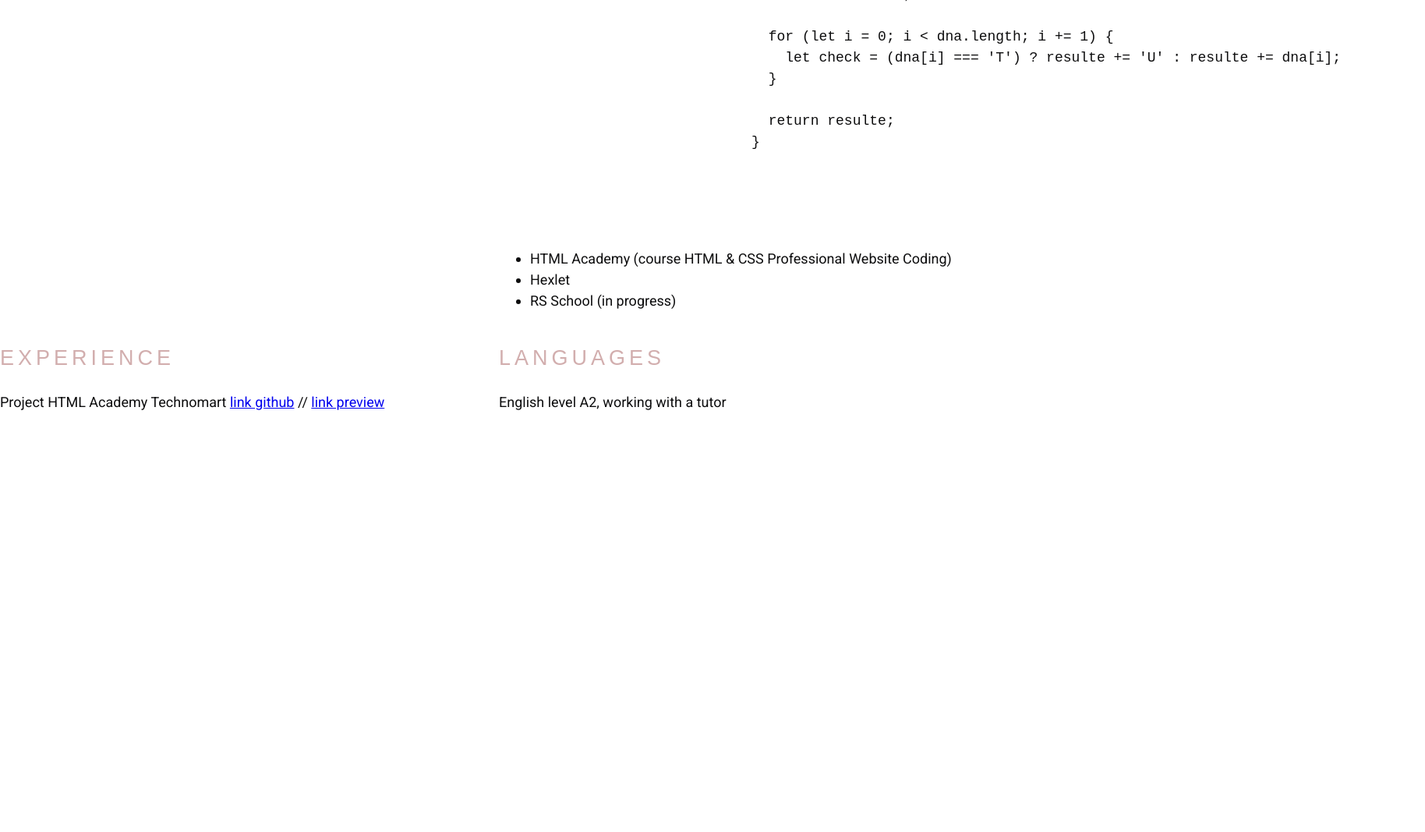
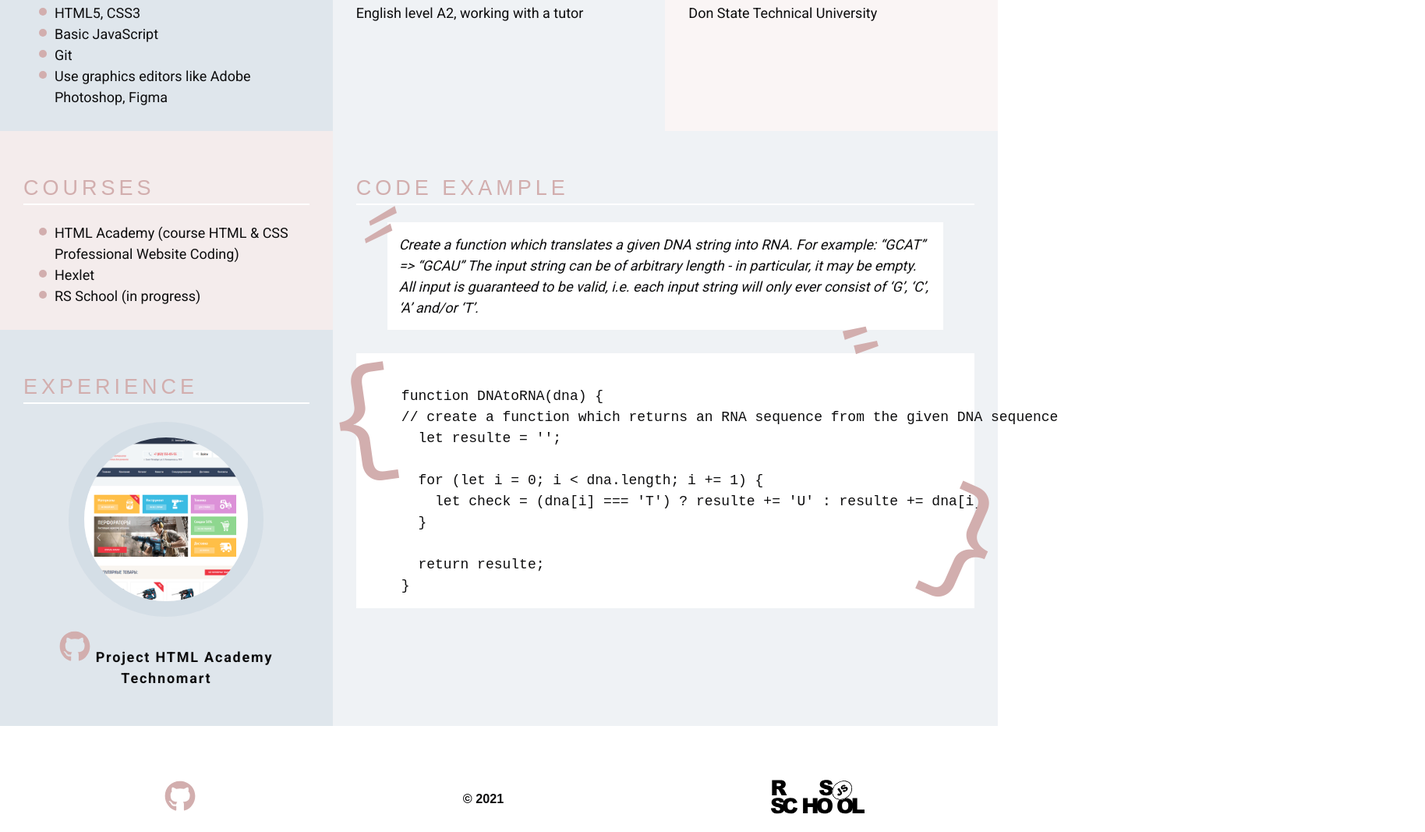
Before and after one commit to thedreamwalker/rsschool-cv, a plain HTML site: page index.html in a window 1280 px wide. Shown: the part 1173-2240 px from the top of the page at 78% size, 1828 px wide, since content can reach past the window. Before the commit the page ends 1720 px from the top, so only its background shows below. Drawn offline with Linux system fonts and the light colour scheme; a web font is replaced by a local one.

Commit message:
feat: final styling

```diff
--- a/css/style.css
+++ b/css/style.css
@@ -1,11 +1,80 @@
 :root {
-  --text-basic-color: rgba(13, 13, 14, 1);
-  --decorate-neutral-color: rgba(123,151,175,0.1);
-  --decorate-light-color: rgb(210, 174, 174, 1);
+  --background-basic-color: rgb(255, 255, 255);
+  --text-basic-color: rgb(13, 13, 14);
+  --decorate-neutral-color: rgba(123, 151, 175, 0.1);
+  --decorate-light-color: rgb(210, 174, 174);
+  --one-section-color: rgb(223, 230, 236);
+  --two-section-color: rgb(239, 242, 245);
+  --three-section-color: rgb(250, 245, 245);
+  --four-section-color: rgb(244 236 236);
 }
 
 * {
     box-sizing: border-box;
+  }
+
+  blockquote {
+    position: relative;
+    padding: 15px;
+    font-style: italic;
+    background-color: var(--background-basic-color);
+  }
+
+  blockquote::before,
+  blockquote::after {
+    position: absolute;
+    width: 10px;
+    height: 10px;
+    font-size: 120px;
+    color: var(--decorate-light-color);
+  }
+
+  blockquote::before {
+    content: '\301E';
+    top: -50px;
+    left: -50px;
+  }
+
+  blockquote::after {
+    content: '\301F';
+    bottom: -70px;
+    right: 0px;
+    transform: rotate(128deg);
+    z-index: 1;
+  }
+
+  pre {
+    position: relative;
+    margin: 30px 0;
+    padding: 15px;
+    background-color: var(--background-basic-color);
+  }
+
+  code::before,
+  code::after {
+    position: absolute;
+    width: 10px;
+    height: 10px;
+    font-size: 9em;
+    color: var(--decorate-light-color);
+  }
+
+  code::before {
+    content: '\007B';
+    top: -25px;
+    left: -55px;
+    transform: rotate(352deg);
+  }
+
+  code::after {
+    content: '\007D';
+    bottom: 200px;
+    right: 0px;
+    transform: rotate(24deg);
+  }
+
+  ul {
+    margin: 0;
   }
 
   html {
@@ -41,14 +110,27 @@
     margin: 0 auto;
   }
 
+  .header {
+    margin-bottom: 30px;
+    background-color: var(--background-basic-color);
+  }
+
   .main-container {
     display: flex;
     justify-content: center;
     flex-wrap: wrap;
   }
 
+  .nav {
+    width: 80%;
+    margin: 0 auto;
+    background-color: var(--background-basic-color);
+  }
+
   .nav-list {
     display: flex;
+    justify-content: space-around;
+    margin: 0;
     padding: 0 20px;
     line-height: 50px;
     transition: .3s;
@@ -57,16 +139,30 @@
   }
 
   .nav-item a {
-    color: red;
+    background-color: var(--background-basic-color);
+    padding: 5px 10px;
+    font-family: 'Cuprum', sans-serif;
+    font-size: 1.1em;
+    color: var(--decorate-light-color);
+    text-transform: uppercase;
+    letter-spacing: 2px;
+    text-decoration: none;
+    transition: all .9s;
+  }
+
+  .nav-item a:hover {
+  background-color: var(--two-section-color);
+  transition: all .9s;
+  }
+
+  .section-one-block:not(:first-child),
+  .section-info-block {
+    background-color: var(--background-basic-color);
+    padding: 30px;
   }
 
   .section-one-block {
     width: 70%;
-  }
-
-  .section-two-block,
-  .section {
-    width: 50%;
   }
 
   @media (max-width: 768px) {
@@ -75,16 +171,29 @@
     }
   }
 
-  .section-item a {
-    color: #829985;
-    text-decoration: none;
-    transition: color 0.5s;
-  }
-  .section-item a:hover {
-    color: #4d2323;
+  .info-block {
+    display: grid;
+    grid-template-columns: 1fr 1fr 1fr;
+    margin: 50px 0;
   }
 
-  .profile img {
+  .section-info-block:nth-of-type(4n+1) {
+    background-color: var(--one-section-color);
+  }
+
+  .section-info-block:nth-of-type(4n+2) {
+    background-color: var(--two-section-color);
+  }
+
+  .section-info-block:nth-of-type(4n+3) {
+    background-color: var(--three-section-color);
+  }
+
+  .section-info-block:nth-of-type(4n+4) {
+    background-color: var(--four-section-color);
+  }
+
+  .big-img {
     display: block;
     margin: 0 auto;
     width: 250px;
@@ -93,7 +202,7 @@
     transition: border 0.5s;
   }
 
-  .profile img:hover {
+  .big-img:hover {
     border: 0px solid var(--decorate-neutral-color);
     transition: border 0.5s;
   }
@@ -121,4 +230,97 @@
     text-transform: uppercase;
     letter-spacing: 5px;
     color: var(--decorate-light-color);
+    border-bottom: 2px solid var(--background-basic-color);
   }
+
+  .contacts-list {
+    display: flex;
+    height: 50px;
+  }
+
+  .contacts-list li {
+    margin-right: 70px;
+    list-style: none;
+  }
+
+  .contacts-list a {
+    width: 40px;
+    height: 40px;
+  }
+  .contacts-list a::before {
+    content: "";
+    position: absolute;
+    width: 40px;
+    height: 40px;
+    transition: all .6s cubic-bezier(.64,.51,.55,1.56) 0s;
+  }
+
+  .contacts-list a:hover::before {
+    transform: rotateY(-180deg);
+  }
+
+  .contacts-list .email::before {
+    background: url(../assets/svg/envelope-open-text-solid.svg) center no-repeat;
+  }
+
+  .contacts-list .telegram::before {
+    background: url(../assets/svg/telegram-plane-brands.svg) center no-repeat;
+  }
+
+  .contacts-list .discord::before {
+    background: url(../assets/svg/discord-brands.svg) center no-repeat;
+  }
+
+  .code-block {
+    grid-column: 2/4;
+    grid-row: 2/4;
+  }
+
+  .section-info-block ul {
+    list-style: none;
+  }
+
+  .section-info-block li {
+    position: relative;
+  }
+
+  .section-info-block li::before {
+    content: "";
+    position: absolute;
+    top: 7px;
+    left: -20px;
+    width: 10px;
+    height: 10px;
+    border-radius: 50%;
+    background-color: var(--decorate-light-color);
+  }
+
+  .projects-block p {
+    font-weight: bold;
+    letter-spacing: 0.1em;
+    text-align: center;
+  }
+
+  .projects-block p img,
+  .footer-list img {
+    transition: all .6s cubic-bezier(.64,.51,.55,1.56) 0s;
+  }
+
+  .projects-block p img:hover,
+  .footer-list img:hover {
+    transform: rotateY(-180deg);
+  }
+
+  .footer {
+    background-color: var(--background-basic-color);
+    font-family: 'Cuprum', sans-serif;
+    font-size: 0.9em;
+    font-weight: 600;
+  }
+
+  .footer-list {
+    display: flex;
+    justify-content: space-around;
+    align-items: center;
+    list-style: none;
+  }
--- a/index.html
+++ b/index.html
@@ -4,7 +4,7 @@
     <meta charset="UTF-8">
     <meta http-equiv="X-UA-Compatible" content="IE=edge">
     <meta name="viewport" content="width=device-width, initial-scale=1.0">
-    <title>CV#2. HTML, CSS & Git Basics</title>
+    <title>CV</title>
     <link rel="icon" href="assets/favicon.ico">
     <link rel="preconnect" href="https://fonts.googleapis.com">
     <link rel="preconnect" href="https://fonts.gstatic.com" crossorigin>
@@ -18,18 +18,23 @@
         <div class="container">
             <nav class="nav">
                 <ul class="nav-list">
+                    <li class="nav-item"><a href="#summary" class="nav-link">About me</a></li>
                   <li class="nav-item"><a href="#contacts" class="nav-link">Contacts</a></li>
-                  <li class="nav-item"><a href="#summary" class="nav-link">Summary</a></li>
                   <li class="nav-item"><a href="#skills" class="nav-link">Skills</a></li>
+                  <li class="nav-item"><a href="#english" class="nav-link">Languages</a></li>
+                  <li class="nav-item"><a href="#education" class="nav-link">Education</a></li>
+                  <li class="nav-item"><a href="#courses" class="nav-link">Courses</a></li>
+                  <li class="nav-item"><a href="#projects" class="nav-link">Experience</a></li>
+                  <li class="nav-item"><a href="#code" class="nav-link">Code example</a></li>
                 </ul>
               </nav>
         </div>
     </header>
+
     <main>
         <div class="container main-container">
-            <section class="section-one-block profile" id="profile">
-                <div class="img-wrapper"><img src="./assets/img/365A2967.jpg" alt="photo"></div>
-
+            <section class="section-one-block profile-block" id="profile">
+                <div class="img-wrapper"><img class="big-img" src="./assets/img/365A2967.jpg" alt="photo"></div>
                 <h1 class="first-title"><span class="letter">V</span>eronica Podkolzina</h1>
             </section>
             <section class="section-one-block" id="summary">
@@ -38,19 +43,16 @@
                 I’m going to learn to create complex interesting apps by myself. My dream is develop game one day.
                 The development opens many paths in different spheres, you always can become better and better. And I like it.</p>
             </section>
-
-
-
             <section class="section-one-block" id="contacts">
                 <h2 class="section-title">You can contact me with:</h2>
-                <ul>
-                    <li>E-mail: vhayami@gmail.com</li>
-                    <li>Telegram: @the_dream_walker</li>
-                    <li>Discord: Veronica (@thedreamwalker)</li>
+                <ul class="contacts-list">
+                    <li><a class="email" href="mailto:vhayami@gmail.com" aria-label="E-mail: vhayami@gmail.com"></a></li>
+                    <li><a class="telegram" href="https://t.me/the_dream_walker" aria-label="Telegram: @the_dream_walker"></a></li>
+                    <li><a class="discord" href="https://discordapp.com/users/440510816739917834" aria-label="Discord: Veronica (@thedreamwalker)"></a></li>
                 </ul>
             </section>
-
-            <section class="section" id="skills">
+            <div class="info-block">
+                <section class="section-info-block" id="skills">
                     <h2 class="section-title">Skills</h2>
                     <ul>
                         <li>HTML5, CSS3</li>
@@ -59,7 +61,28 @@
                         <li>Use graphics editors like Adobe Photoshop, Figma</li>
                     </ul>
                 </section>
-            <section class="section" id="code">
+                <section class="section-info-block" id="english">
+                    <h2 class="section-title">Languages</h2>
+                    <p>English level A2, working with a tutor</p>
+                </section>
+                <section class="section-info-block" id="education">
+                    <h2 class="section-title">Education</h2>
+                    <p>Don State Technical University</p>
+                </section>
+                <section class="section-info-block" id="courses">
+                    <h2 class="section-title">Courses</h2>
+                    <ul>
+                        <li>HTML Academy (course HTML & CSS Professional Website Coding)</li>
+                        <li>Hexlet</li>
+                        <li>RS School (in progress)</li>
+                    </ul>
+                </section>
+                <section class="section-info-block projects-block" id="projects">
+                    <h2 class="section-title">Experience</h2>
+                    <a href="https://thedreamwalker.github.io/831433-technomart-29/"><div class="img-wrapper"><img class="big-img" src="./assets/img/04950601-efed-483e-b6c9-6ea168c08292.png" alt="screenshot of project"></div></a>
+                    <p><a href="https://github.com/thedreamwalker/831433-technomart-29"><img src="./assets/svg/github-brands.svg" width="40" height="40" alt="link github"></a> Project HTML Academy Technomart</p>
+                </section>
+                <section class="section-info-block code-block" id="code">
                     <h2 class="section-title">Code example</h2>
                     <blockquote>Create a function which translates a given DNA string into RNA. For example: “GCAT” => “GCAU”
                         The input string can be of arbitrary length - in particular, it may be empty. All input is guaranteed to be valid,
@@ -70,41 +93,25 @@
     // create a function which returns an RNA sequence from the given DNA sequence
       let resulte = '';
 
-                                for (let i = 0; i < dna.length; i += 1) {
+      for (let i = 0; i &lt; dna.length; i += 1) {
         let check = (dna[i] === 'T') ? resulte += 'U' : resulte += dna[i];
       }
 
       return resulte;
-                              }
-                        </code>
-
+    }</code>
 </pre>
                 </section>
-            <section class="section" id="education">
-                <h2 class="section-title"></h2>
-
-            </section>
-            <section class="section" id="courses">
-                <h2 class="section-title"></h2>
-                <ul>
-                    <li>HTML Academy (course HTML & CSS Professional Website Coding)</li>
-                    <li>Hexlet</li>
-                    <li>RS School (in progress)</li>
-                </ul>
-            </section>
-            <section class="section" id="projects">
-                <h2 class="section-title">Experience</h2>
-                Project HTML Academy Technomart <a href="https://github.com/thedreamwalker/831433-technomart-29">link github</a> // <a href="https://thedreamwalker.github.io/831433-technomart-29/">link preview</a>
-            </section>
-            <section class="section" id="english">
-                <h2 class="section-title">Languages</h2>
-                <p>English level A2, working with a tutor</p>
-            </section>
+            </div>
         </div>
     </main>
+
     <footer class="footer">
         <div class="container">
-
+            <ul class="footer-list">
+                <li><a href="https://github.com/thedreamwalker/"><img src="./assets/svg/github-brands.svg" width="40" height="40" alt="link github"></a></li>
+                <li>&#169; 2021</li>
+                <li><a href="https://rs.school/js/"><img src="./assets/svg/rs_school_js.svg" width="120" height="80" alt="link rs school"></a></li>
+            </ul>
         </div>
     </footer>
 </body>
```
Also changed, not shown: assets/favicon.ico (added), assets/img/04950601-efed-483e-b6c9-6ea168c08292.png (added), assets/svg/discord-brands.svg (added), assets/svg/envelope-open-text-solid.svg (added), assets/svg/github-brands.svg (added), assets/svg/rs_school_js.svg (added), assets/svg/telegram-brands.svg (added), assets/svg/telegram-plane-brands.svg (added). Lines whose indentation alone changed are shown as unchanged.
